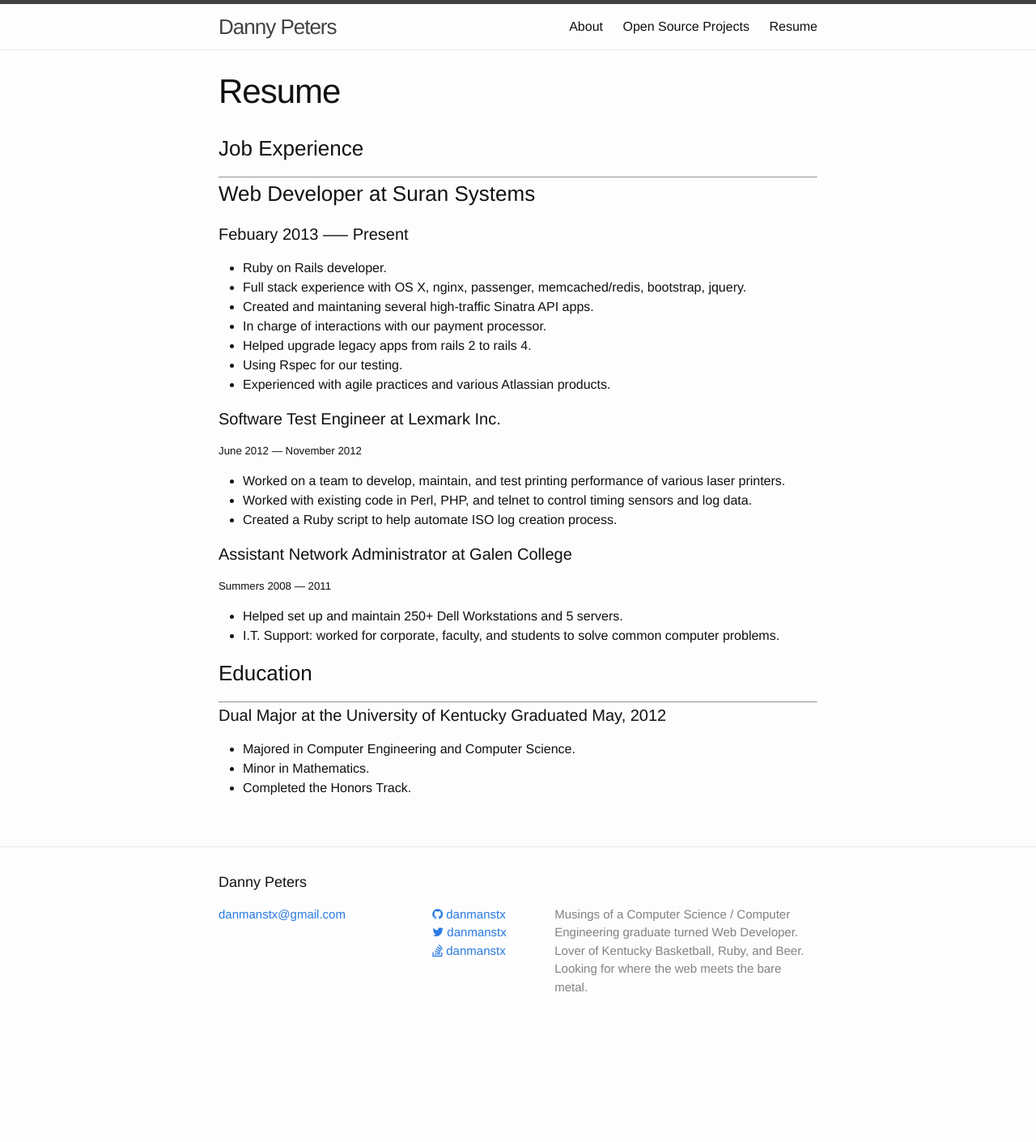
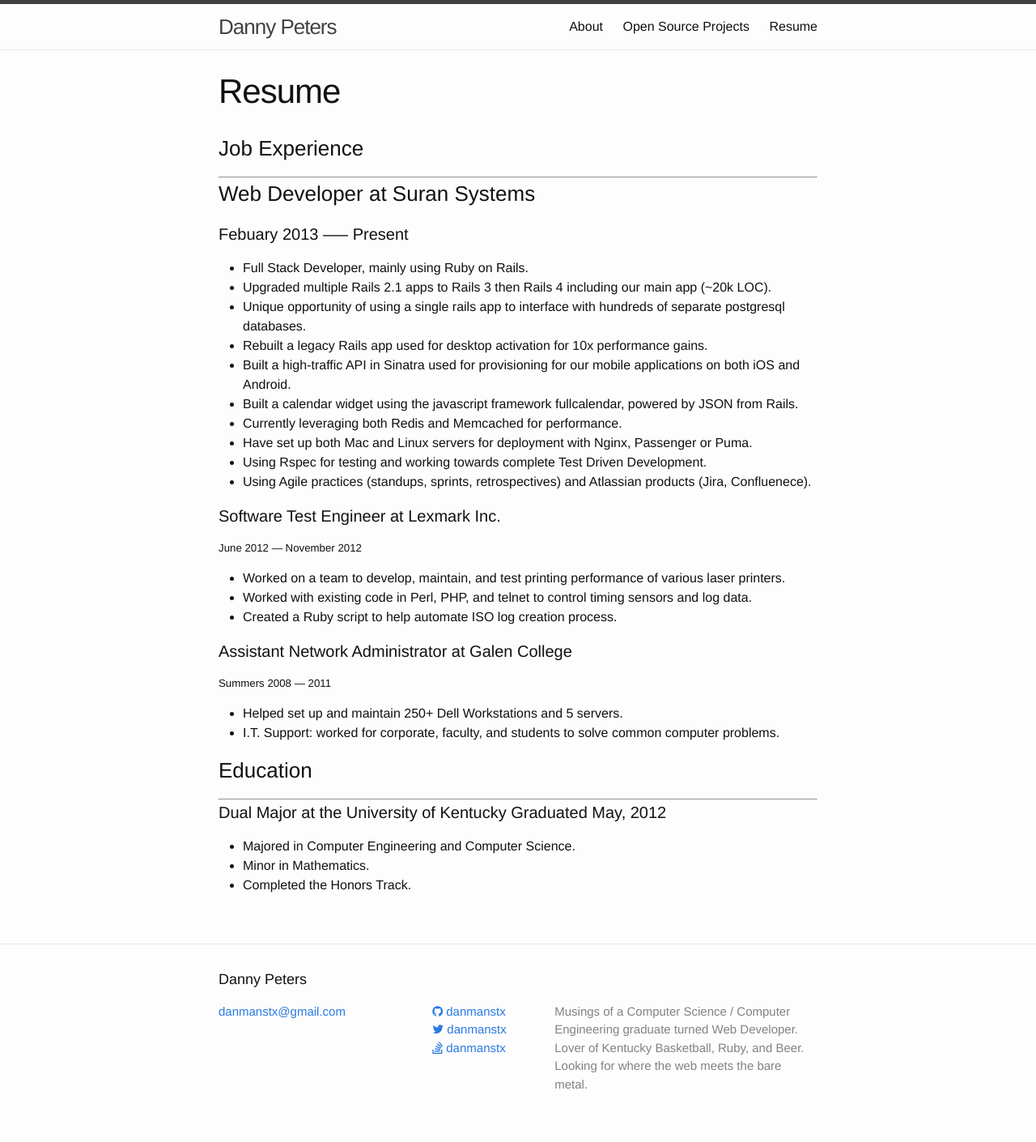
Before and after one commit to danmanstx/dannypetersme, a Jekyll site: the page built from resume.md, in a window 1280 px wide. Shown: the whole page at 81% size. Built offline with Jekyll 4.4.1, drawn with Linux system fonts in a browser that asks for light colours; nearby versions of some CDN libraries; before the commit the page ends 1290 px from its top, so only the background shows below that.

Commit message:
updated resume

```diff
--- a/resume.md
+++ b/resume.md
@@ -11,13 +11,16 @@ permalink: /resume/
 
 #### Febuary 2013 ----- Present
 
-  - Ruby on Rails developer.
-  - Full stack experience with OS X, nginx, passenger, memcached/redis, bootstrap, jquery.
-  - Created and maintaning several high-traffic Sinatra API apps.
-  - In charge of interactions with our payment processor.
-  - Helped upgrade legacy apps from rails 2 to rails 4.
-  - Using Rspec for our testing.
-  - Experienced with agile practices and various Atlassian products.
+  - Full Stack Developer, mainly using Ruby on Rails.
+- Upgraded multiple Rails 2.1 apps to Rails 3 then Rails 4 including our main app (~20k LOC).
+- Unique opportunity of using a single rails app to interface with hundreds of separate postgresql databases.
+- Rebuilt a legacy Rails app used for desktop activation for 10x performance gains.
+- Built a high-traffic API in Sinatra used for provisioning for our mobile applications on both iOS and Android.
+- Built a calendar widget using the javascript framework fullcalendar, powered by JSON from Rails.
+- Currently leveraging both Redis and Memcached for performance.
+- Have set up both Mac and Linux servers for deployment with Nginx, Passenger or Puma.
+- Using Rspec for testing and working towards complete Test Driven Development.
+- Using Agile practices (standups, sprints, retrospectives) and Atlassian products (Jira, Confluenece).
 
 #### Software Test Engineer at Lexmark Inc.
 
```
